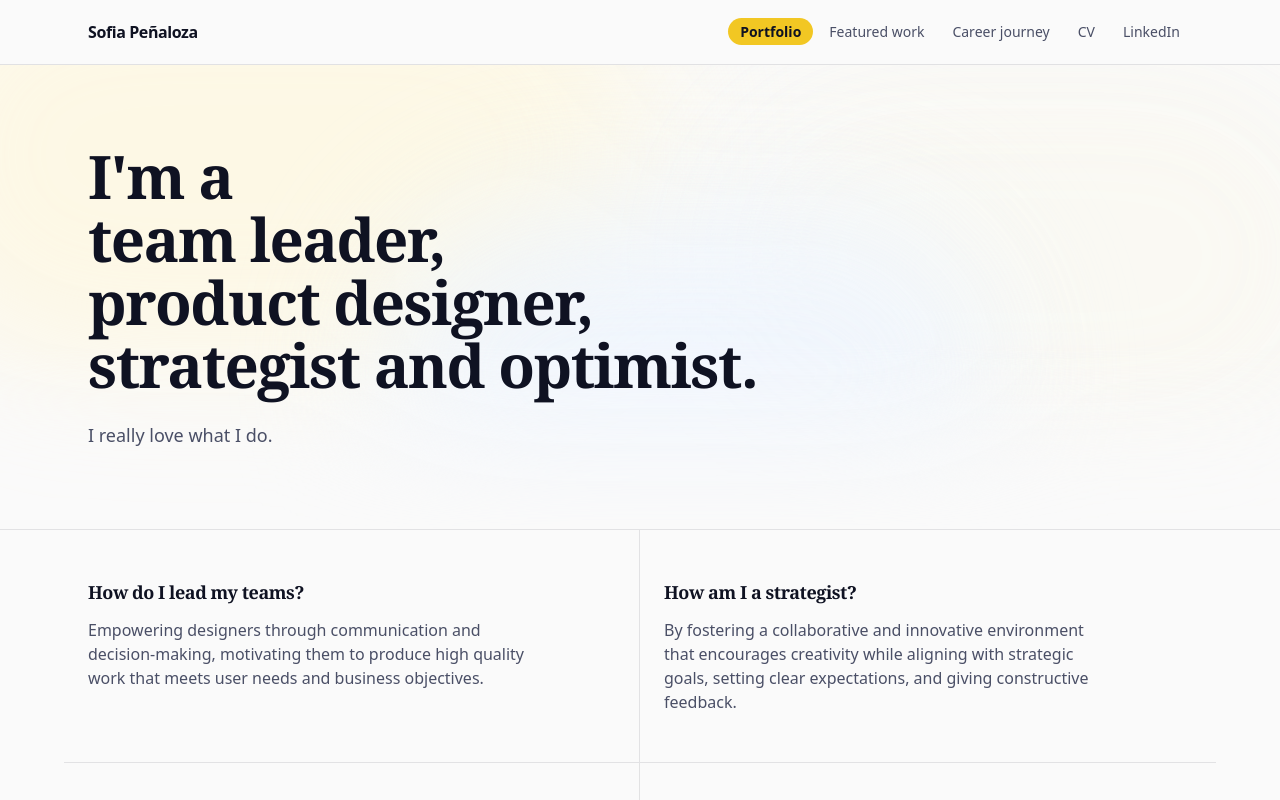
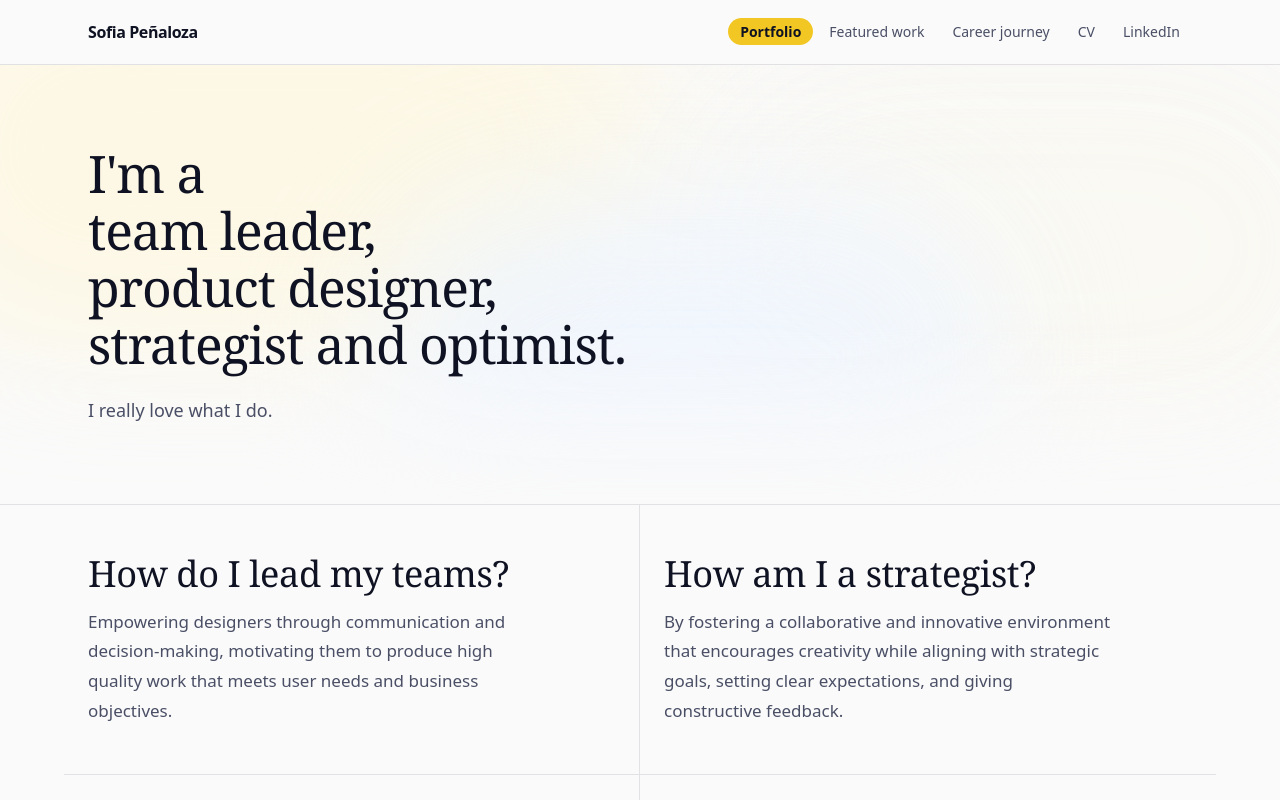
Before and after one commit to sofiapenaloza44-blip/Portfolio, a React (Vite) app: page / in a window 1280 px wide. Shown: the top 800 px of the page. Built offline with nearby package versions, Linux system fonts and the light colour scheme.

Commit message:
Switch typography to Newsreader Light headings and Karla body
Follows the type scale and settings from the supplied site.css. Replaces
Quicksand and Playfair Display.

Co-Authored-By: Claude Sonnet 5.5 <noreply@anthropic.com>
Claude-Session: https://claude.ai/code/session_01NrxV5oN4xH9xFX6xRU6STs

```diff
--- a/package.json
+++ b/package.json
@@ -12,8 +12,8 @@
     "test:e2e:ui": "playwright test --ui"
   },
   "dependencies": {
-    "@fontsource/playfair-display": "^5.3.0",
-    "@fontsource/quicksand": "^5.3.0",
+    "@fontsource-variable/newsreader": "^5.3.0",
+    "@fontsource/karla": "^5.3.0",
     "@phosphor-icons/react": "^2.1.10",
     "@tailwindcss/vite": "^4.3.3",
     "gsap": "^3.15.0",
--- a/src/components/Footer.tsx
+++ b/src/components/Footer.tsx
@@ -5,7 +5,7 @@ export function Footer() {
     <footer id="contact" className="border-t border-line">
       <div className="mx-auto flex max-w-6xl flex-col gap-6 px-4 py-16 sm:px-6 md:flex-row md:items-end md:justify-between">
         <div>
-          <p className="font-serif text-2xl font-semibold tracking-tight">Let's talk.</p>
+          <p className="font-serif text-2xl font-light tracking-tight">Let's talk.</p>
           <p className="mt-2 max-w-sm text-ink-soft">
             Open to product design leadership roles and select consulting work.
           </p>
--- a/src/index.css
+++ b/src/index.css
@@ -1,12 +1,10 @@
 @import "tailwindcss";
 
-@import "@fontsource/quicksand/400.css";
-@import "@fontsource/quicksand/500.css";
-@import "@fontsource/quicksand/600.css";
-@import "@fontsource/quicksand/700.css";
-@import "@fontsource/playfair-display/500.css";
-@import "@fontsource/playfair-display/600.css";
-@import "@fontsource/playfair-display/700.css";
+@import "@fontsource-variable/newsreader/opsz.css";
+@import "@fontsource/karla/400.css";
+@import "@fontsource/karla/500.css";
+@import "@fontsource/karla/600.css";
+@import "@fontsource/karla/700.css";
 
 :root {
   --color-bg: #fafafa;
@@ -20,8 +18,8 @@
 }
 
 @theme {
-  --font-sans: "Quicksand", ui-sans-serif, system-ui, -apple-system, sans-serif;
-  --font-serif: "Playfair Display", ui-serif, Georgia, "Times New Roman", serif;
+  --font-sans: "Karla", system-ui, sans-serif;
+  --font-serif: "Newsreader Variable", Georgia, serif;
   --color-bg: var(--color-bg);
   --color-surface: var(--color-surface);
   --color-ink: var(--color-ink);
@@ -31,12 +29,31 @@
   --color-line: var(--color-line);
 }
 
-@layer base {
-  h1,
-  h2,
-  h3 {
-    font-family: var(--font-serif);
-  }
+/* Unlayered on purpose: the heading scale wins over per-element text-* utilities. */
+h1,
+h2,
+h3 {
+  font-family: var(--font-serif);
+  font-weight: 300;
+  font-optical-sizing: auto;
+  letter-spacing: -0.012em;
+  line-height: 1.14;
+}
+
+h1 {
+  font-size: clamp(2rem, 1.55rem + 2.1vw, 3.3rem);
+  line-height: 1.1;
+  letter-spacing: -0.02em;
+  text-wrap: balance;
+}
+
+h2 {
+  font-size: clamp(1.65rem, 1.42rem + 1.05vw, 2.3rem);
+}
+
+h3 {
+  font-size: clamp(1.3rem, 1.16rem + 0.62vw, 1.65rem);
+  line-height: 1.2;
 }
 
 html {
@@ -47,7 +64,9 @@ body {
   background-color: var(--color-bg);
   color: var(--color-ink);
   font-family: var(--font-sans);
-  font-weight: 500;
+  font-weight: 400;
+  font-size: 1.0625rem;
+  line-height: 1.75;
   -webkit-font-smoothing: antialiased;
 }
 
```
Also changed, not shown: 2 other files (tests, documents, lock files or other folders).
